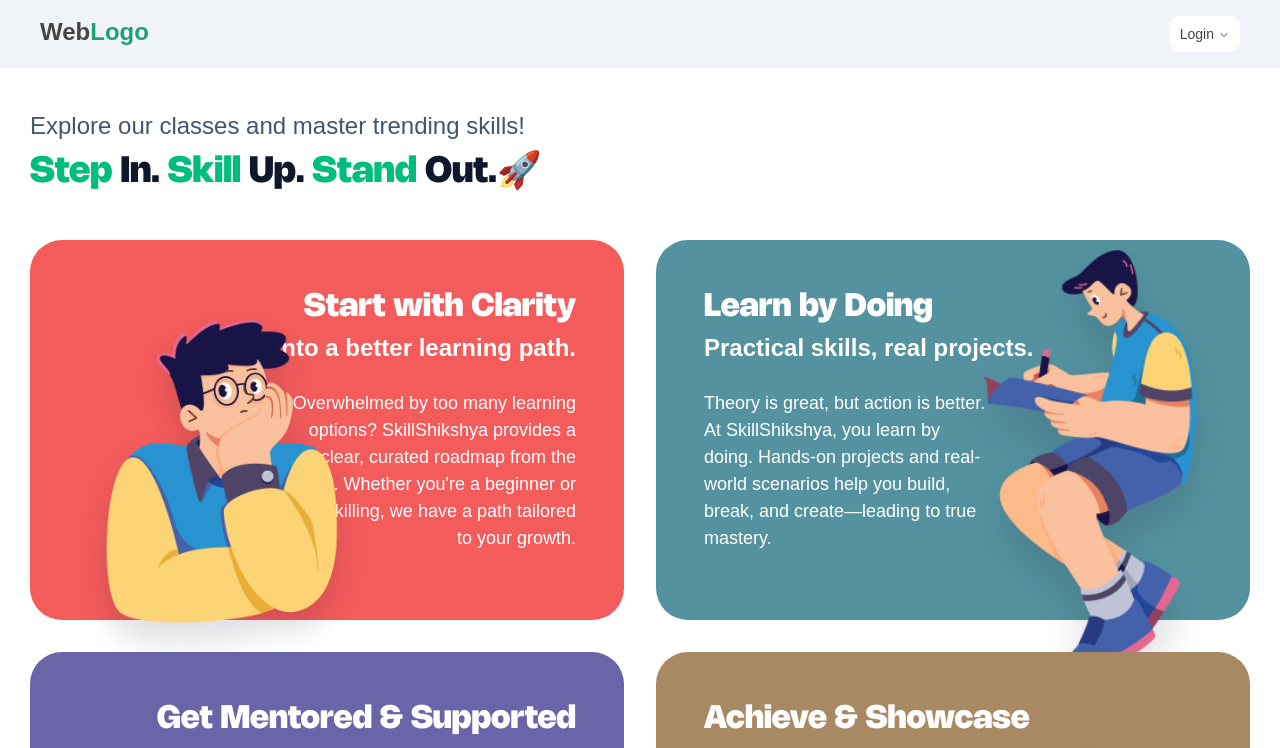
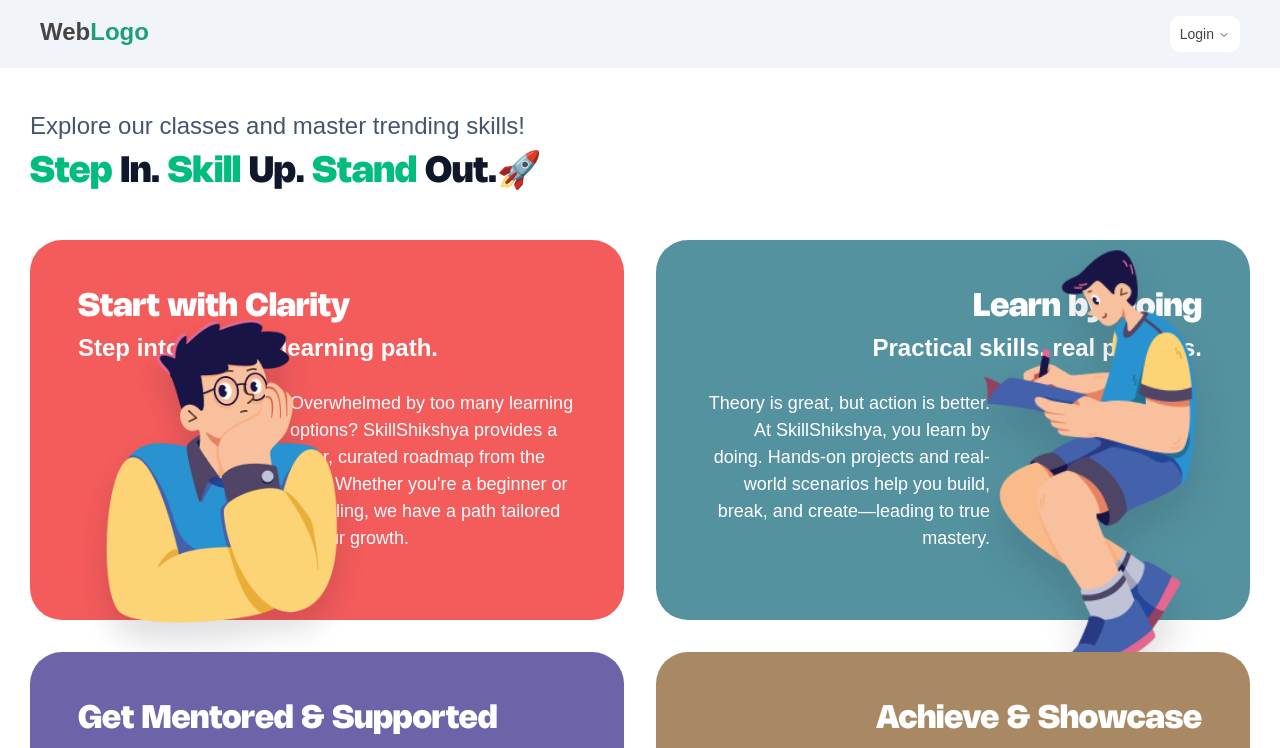
Before and after one commit to Dipushresth/frontend-trainee-test, a Next.js app: page /web in a window 1280 px wide. Shown: the top 748 px of the page. Built offline with nearby package versions, Linux system fonts and the light colour scheme.

Commit message:
fixing key issue on multiple cases

```diff
--- a/components/organisms/CardLayout.tsx
+++ b/components/organisms/CardLayout.tsx
@@ -64,7 +64,7 @@
                 ></div>
               </motion.div>
             )}
-            <motion.div className="absolute inset-0 z-0">
+            <motion.div key="default" className="absolute inset-0 z-0">
               <CardCarousel images={card.carouselImages} />
               <div
                 className="absolute top-0.5 left-0.5 z-[-1] h-[99.5%] w-[99.5%] rounded-[32px]"
--- a/shared/components/journey/Journey.tsx
+++ b/shared/components/journey/Journey.tsx
@@ -78,10 +78,10 @@
         <span className="text-emerald-500">Stand</span>Out.
       </TitleHeader>
       <div className="grid grid-cols-1 gap-8 lg:grid-cols-2">
-        {cards.map((card, i) => (
+        {cards.map((card) => (
           <div
-            key={i}
-            className={cn("relative", i % 2 === 0 ? "text-right" : "")}
+            key={card.id}
+            className={cn("relative", card.id % 2 === 0 ? "text-right" : "")}
           >
             <CardLayout
               card={card}
```
